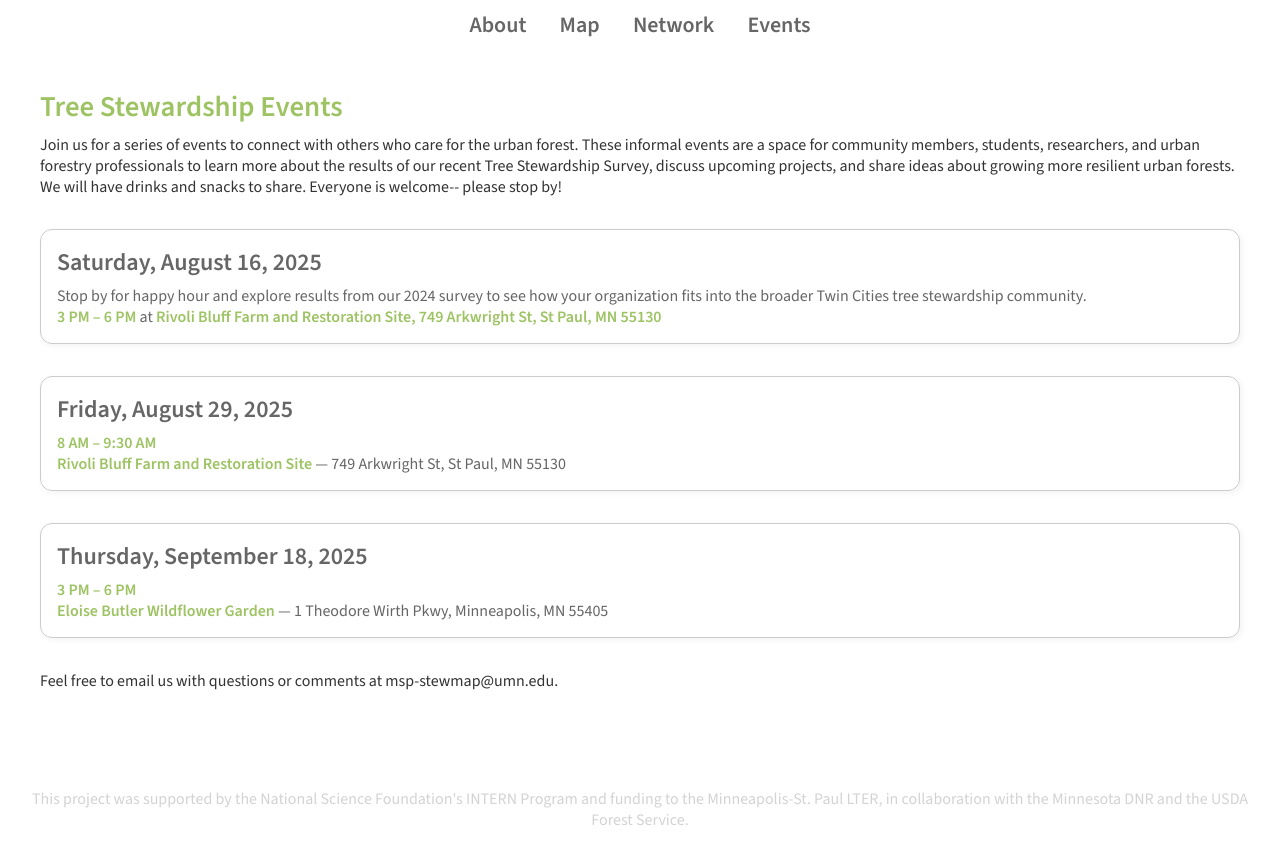
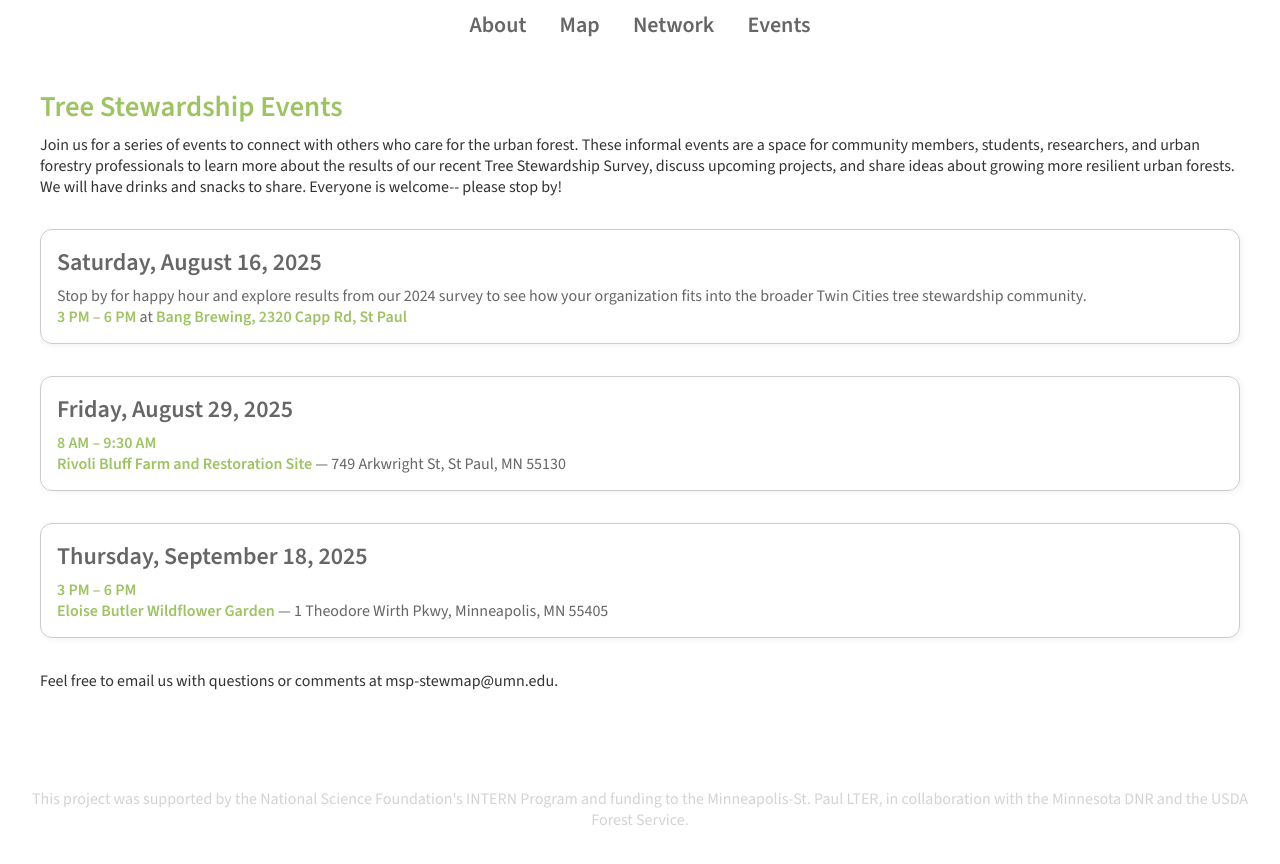
Before and after one commit to MSP-LTER/stewmap, a Jekyll site: the page built from events.md, in a window 1280 px wide. Shown: the top 864 px of the page. Built offline with Jekyll 4.4.1, drawn with Linux system fonts in a browser that asks for light colours.

Commit message:
Update events.md

```diff
--- a/events.md
+++ b/events.md
@@ -54,7 +54,7 @@ layout: default
   </div>
   <div>
     <span class="event-highlight">3 PM – 6 PM</span> at
-    <span class="event-highlight">Rivoli Bluff Farm and Restoration Site, 749 Arkwright St, St Paul, MN 55130</span>
+    <span class="event-highlight">Bang Brewing, 2320 Capp Rd, St Paul</span>
   </div>
 </div>
 
```
